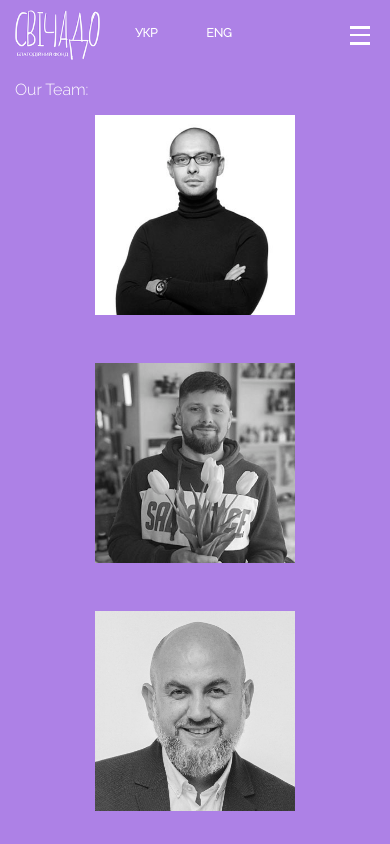
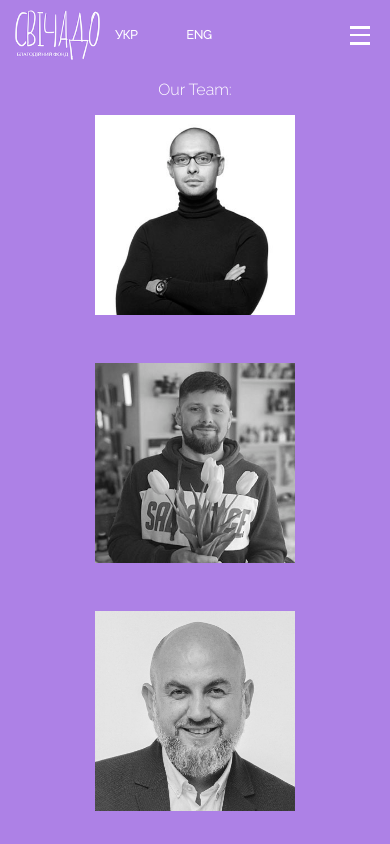
Before and after one commit to koltishev/nikee, a plain HTML site: page Team.html in a window 390 px wide. Shown: the top 844 px of the page. Drawn offline with nearby package versions, Linux system fonts and the light colour scheme.

Commit message:
checkhh dawd awd

```diff
--- a/style.css
+++ b/style.css
@@ -49,7 +49,6 @@ header {
 
 
 .follow {
-
     position: fixed;
     margin-left: auto;
     margin-right: auto;
@@ -97,7 +96,7 @@ header {
 }
 
 #follow {
-
+  text-align: center;
     font-size: 16px;
     font-family: Raleway, serif;
     color: #ffffff;
@@ -129,6 +128,8 @@ a:link {
 
 .homelang {
     padding-left: 15px;
+    display: flex;
+    align-items: center;
 }
 
 .overlay {
@@ -200,7 +201,6 @@ a:link {
 
 /* The navigation bar */
 .navbar {
-    overflow: hidden;
     border-color: #ffffff;
     background-color: rgb(173, 129, 230);
     top: 15px; /* Position the navbar at the top of the page */
@@ -219,11 +219,8 @@ a:link {
     font-family: 'Montserrat', sans-serif;
     font-weight: 600;
     font-size: 11px;
-
-
 }
 
-/* Change background on mouse-over */
 .navbar a:hover {
     background: transparent;
     color: rgb(189, 162, 230);
@@ -395,11 +392,6 @@ footer {
     header {
         justify-content: flex-start;
     }
-
-    .homelang {
-        display: flex;
-        margin-left: 20px;
-    }
     .burger {
         display: block;
     }
```
